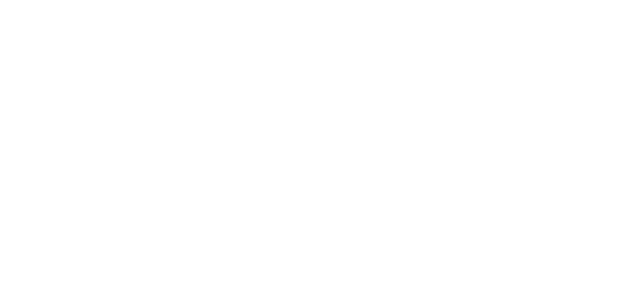
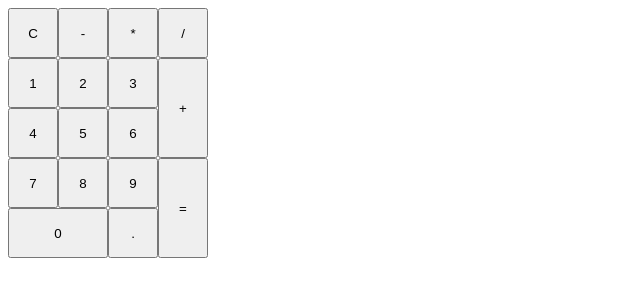
Before and after one commit to SemiSentientFungus/TOP_Calculator, a plain HTML site: page index.html in a window 1280 px wide. Shown: the whole page, without its empty margins (0-640 px from the left). Drawn offline with Linux system fonts and the light colour scheme.

Commit message:
create basic calculator layout

```diff
--- a/index.html
+++ b/index.html
@@ -1,15 +1,37 @@
 <!DOCTYPE html>
 <html lang="en">
 <head>
-    <meta charset="UTF-8">
-    <meta http-equiv="X-UA-Compatible" content="IE=edge">
-    <meta name="viewport" content="width=device-width, initial-scale=1.0">
+    <meta charset="UTF 8">
+    <meta http eqbutton="X UA Compatible" content="IE=edge">
+    <meta name="viewport" content="width=device width, initial scale=1.0">
     <script src="script.js"></script>
     <link rel="stylesheet" href="style.css">
     <title>Calculator</title>
 
 </head>
 <body>
-
+    <div id="container">
+        <div id="numpad">
+            <button class="function clear">C</button>
+            <button class="function subtract">-</button>
+            <button class="function multiply">*</button>
+            <button class="num 1">1</button>
+            <button class="num 2">2</button>
+            <button class="num 3">3</button>
+            <button class="num 4">4</button>
+            <button class="num 5">5</button>
+            <button class="num 6">6</button>
+            <button class="num 7">7</button>
+            <button class="num 8">8</button>
+            <button class="num 9">9</button>
+            <button class="num nine">0</button>
+            <button class="num decimal">.</button>
+        </div>
+        <div id="functions">
+            <button class="function divide">/</button>
+            <button class="function add">+</button>
+            <button class="function operate">=</button>
+        </div>
+    </div>
 </body>
 </html>
--- a/style.css
+++ b/style.css
@@ -0,0 +1,35 @@
+#container{
+    display: flex;
+    flex-direction: row;
+}
+
+#numpad{
+    width: 150px;
+    height: 250px;
+    display: flex;
+    flex-wrap: wrap;
+}
+
+.num{
+    width: 50px;
+    height: 50px;
+}
+.num.nine{
+    width: 100px;
+}
+#functions{
+    display: flex;
+    flex-direction: column;
+}
+
+.function{
+    width: 50px;
+    height: 50px;
+}
+
+.function.add{
+    height: 100px;
+}
+.function.operate{
+    height: 100px;
+}
```
